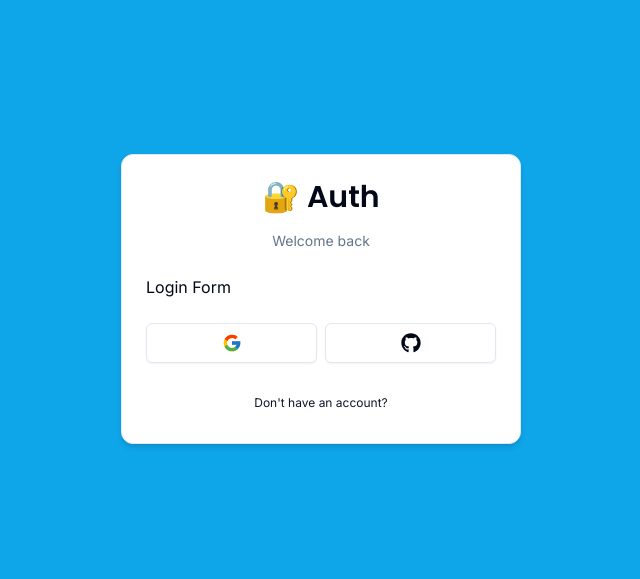
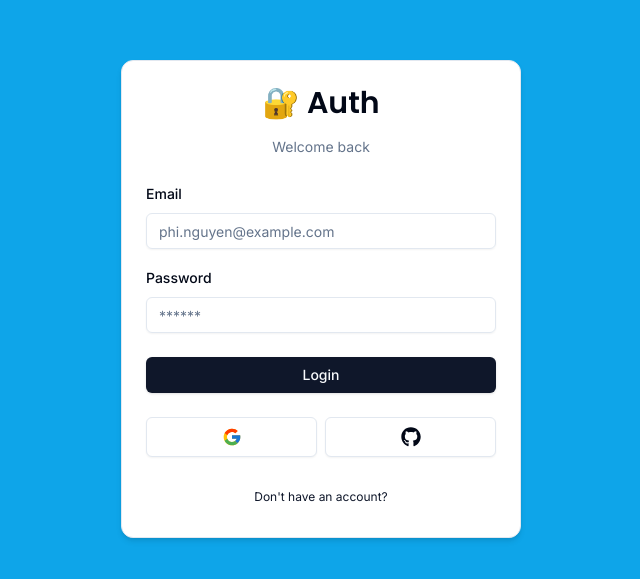
Before and after one commit to phidabezt/next-auth, a Next.js app: page /auth/login in a window 1280 px wide. Shown: the part 101-680 px from the top of the page, without its empty margins (319-959 px from the left). Built offline with nearby package versions, Linux system fonts and the light colour scheme.

Commit message:
add login form

```diff
--- /dev/null
+++ b/components/FormError.tsx
@@ -0,0 +1,16 @@
+import { ExclamationTriangleIcon } from "@radix-ui/react-icons"
+
+interface FormErrorProps {
+  message?: string
+}
+
+export const FormError = ({ message }: FormErrorProps) => {
+  if (!message) return null
+
+  return (
+    <div className="bg-destructive/15 p-3 rounded-md flex items-center gap-x-2 text-destructive">
+      <ExclamationTriangleIcon className="h-4 w-4" />
+      <p>{message}</p>
+    </div>
+  )
+}
--- /dev/null
+++ b/components/FormSuccess.tsx
@@ -0,0 +1,16 @@
+import { CheckCircledIcon } from "@radix-ui/react-icons"
+
+interface FormSuccessProps {
+  message?: string
+}
+
+export const FormSuccess = ({ message }: FormSuccessProps) => {
+  if (!message) return null
+
+  return (
+    <div className="bg-emerald-500/15 p-3 rounded-md flex items-center gap-x-2 text-emerald-500">
+      <CheckCircledIcon className="h-4 w-4" />
+      <p>{message}</p>
+    </div>
+  )
+}
--- a/components/auth/LoginForm.tsx
+++ b/components/auth/LoginForm.tsx
@@ -1,6 +1,38 @@
+"use client"
+
+import * as z from "zod"
+
+import { useForm } from "react-hook-form"
+import { zodResolver } from "@hookform/resolvers/zod"
+
 import { CardWrapper } from "@/components/auth/CardWrapper"
+import { LoginSchema } from "@/schemas"
+import {
+  Form,
+  FormControl,
+  FormField,
+  FormItem,
+  FormLabel,
+  FormMessage,
+} from "@/components/ui/form"
+import { Input } from "@/components/ui/input"
+import { Button } from "@/components/ui/button"
+import { FormError } from "@/components/FormError"
+import { FormSuccess } from "../FormSuccess"
 
 export const LoginForm = () => {
+  const form = useForm<z.infer<typeof LoginSchema>>({
+    resolver: zodResolver(LoginSchema),
+    defaultValues: {
+      email: "",
+      password: "",
+    },
+  })
+
+  const onSubmit = (values: z.infer<typeof LoginSchema>) => {
+    console.log(values)
+  }
+
   return (
     <CardWrapper
       headerLabel="Welcome back"
@@ -8,7 +40,51 @@
       backButtonHref="/auth/register"
       showSocial
     >
-      Login Form
+      <Form {...form}>
+        <form onSubmit={form.handleSubmit(onSubmit)} className="space-y-6">
+          <div className="space-y-4">
+            <FormField
+              control={form.control}
+              name="email"
+              render={({ field }) => (
+                <FormItem>
+                  <FormLabel>Email</FormLabel>
+                  <FormControl>
+                    <Input
+                      {...field}
+                      placeholder="phi.nguyen@example.com"
+                      type="email"
+                    />
+                  </FormControl>
+                  <FormMessage />
+                </FormItem>
+              )}
+            />
+            <FormField
+              control={form.control}
+              name="password"
+              render={({ field }) => (
+                <FormItem>
+                  <FormLabel>Password</FormLabel>
+                  <FormControl>
+                    <Input
+                      {...field}
+                      placeholder="******"
+                      type="password"
+                    />
+                  </FormControl>
+                  <FormMessage />
+                </FormItem>
+              )}
+            />
+          </div>
+          <FormError message=""/>
+          <FormSuccess message=""/>
+          <Button type="submit" className="w-full">
+            Login
+          </Button>
+        </form>
+      </Form>
     </CardWrapper>
   )
 }
--- /dev/null
+++ b/components/ui/form.tsx
@@ -0,0 +1,176 @@
+import * as React from "react"
+import * as LabelPrimitive from "@radix-ui/react-label"
+import { Slot } from "@radix-ui/react-slot"
+import {
+  Controller,
+  ControllerProps,
+  FieldPath,
+  FieldValues,
+  FormProvider,
+  useFormContext,
+} from "react-hook-form"
+
+import { cn } from "@/lib/utils"
+import { Label } from "@/components/ui/label"
+
+const Form = FormProvider
+
+type FormFieldContextValue<
+  TFieldValues extends FieldValues = FieldValues,
+  TName extends FieldPath<TFieldValues> = FieldPath<TFieldValues>
+> = {
+  name: TName
+}
+
+const FormFieldContext = React.createContext<FormFieldContextValue>(
+  {} as FormFieldContextValue
+)
+
+const FormField = <
+  TFieldValues extends FieldValues = FieldValues,
+  TName extends FieldPath<TFieldValues> = FieldPath<TFieldValues>
+>({
+  ...props
+}: ControllerProps<TFieldValues, TName>) => {
+  return (
+    <FormFieldContext.Provider value={{ name: props.name }}>
+      <Controller {...props} />
+    </FormFieldContext.Provider>
+  )
+}
+
+const useFormField = () => {
+  const fieldContext = React.useContext(FormFieldContext)
+  const itemContext = React.useContext(FormItemContext)
+  const { getFieldState, formState } = useFormContext()
+
+  const fieldState = getFieldState(fieldContext.name, formState)
+
+  if (!fieldContext) {
+    throw new Error("useFormField should be used within <FormField>")
+  }
+
+  const { id } = itemContext
+
+  return {
+    id,
+    name: fieldContext.name,
+    formItemId: `${id}-form-item`,
+    formDescriptionId: `${id}-form-item-description`,
+    formMessageId: `${id}-form-item-message`,
+    ...fieldState,
+  }
+}
+
+type FormItemContextValue = {
+  id: string
+}
+
+const FormItemContext = React.createContext<FormItemContextValue>(
+  {} as FormItemContextValue
+)
+
+const FormItem = React.forwardRef<
+  HTMLDivElement,
+  React.HTMLAttributes<HTMLDivElement>
+>(({ className, ...props }, ref) => {
+  const id = React.useId()
+
+  return (
+    <FormItemContext.Provider value={{ id }}>
+      <div ref={ref} className={cn("space-y-2", className)} {...props} />
+    </FormItemContext.Provider>
+  )
+})
+FormItem.displayName = "FormItem"
+
+const FormLabel = React.forwardRef<
+  React.ElementRef<typeof LabelPrimitive.Root>,
+  React.ComponentPropsWithoutRef<typeof LabelPrimitive.Root>
+>(({ className, ...props }, ref) => {
+  const { error, formItemId } = useFormField()
+
+  return (
+    <Label
+      ref={ref}
+      className={cn(error && "text-destructive", className)}
+      htmlFor={formItemId}
+      {...props}
+    />
+  )
+})
+FormLabel.displayName = "FormLabel"
+
+const FormControl = React.forwardRef<
+  React.ElementRef<typeof Slot>,
+  React.ComponentPropsWithoutRef<typeof Slot>
+>(({ ...props }, ref) => {
+  const { error, formItemId, formDescriptionId, formMessageId } = useFormField()
+
+  return (
+    <Slot
+      ref={ref}
+      id={formItemId}
+      aria-describedby={
+        !error
+          ? `${formDescriptionId}`
+          : `${formDescriptionId} ${formMessageId}`
+      }
+      aria-invalid={!!error}
+      {...props}
+    />
+  )
+})
+FormControl.displayName = "FormControl"
+
+const FormDescription = React.forwardRef<
+  HTMLParagraphElement,
+  React.HTMLAttributes<HTMLParagraphElement>
+>(({ className, ...props }, ref) => {
+  const { formDescriptionId } = useFormField()
+
+  return (
+    <p
+      ref={ref}
+      id={formDescriptionId}
+      className={cn("text-[0.8rem] text-muted-foreground", className)}
+      {...props}
+    />
+  )
+})
+FormDescription.displayName = "FormDescription"
+
+const FormMessage = React.forwardRef<
+  HTMLParagraphElement,
+  React.HTMLAttributes<HTMLParagraphElement>
+>(({ className, children, ...props }, ref) => {
+  const { error, formMessageId } = useFormField()
+  const body = error ? String(error?.message) : children
+
+  if (!body) {
+    return null
+  }
+
+  return (
+    <p
+      ref={ref}
+      id={formMessageId}
+      className={cn("text-[0.8rem] font-medium text-destructive", className)}
+      {...props}
+    >
+      {body}
+    </p>
+  )
+})
+FormMessage.displayName = "FormMessage"
+
+export {
+  useFormField,
+  Form,
+  FormItem,
+  FormLabel,
+  FormControl,
+  FormDescription,
+  FormMessage,
+  FormField,
+}
--- /dev/null
+++ b/components/ui/input.tsx
@@ -0,0 +1,25 @@
+import * as React from "react"
+
+import { cn } from "@/lib/utils"
+
+export interface InputProps
+  extends React.InputHTMLAttributes<HTMLInputElement> {}
+
+const Input = React.forwardRef<HTMLInputElement, InputProps>(
+  ({ className, type, ...props }, ref) => {
+    return (
+      <input
+        type={type}
+        className={cn(
+          "flex h-9 w-full rounded-md border border-input bg-transparent px-3 py-1 text-sm shadow-sm transition-colors file:border-0 file:bg-transparent file:text-sm file:font-medium placeholder:text-muted-foreground focus-visible:outline-none focus-visible:ring-1 focus-visible:ring-ring disabled:cursor-not-allowed disabled:opacity-50",
+          className
+        )}
+        ref={ref}
+        {...props}
+      />
+    )
+  }
+)
+Input.displayName = "Input"
+
+export { Input }
--- /dev/null
+++ b/components/ui/label.tsx
@@ -0,0 +1,26 @@
+"use client"
+
+import * as React from "react"
+import * as LabelPrimitive from "@radix-ui/react-label"
+import { cva, type VariantProps } from "class-variance-authority"
+
+import { cn } from "@/lib/utils"
+
+const labelVariants = cva(
+  "text-sm font-medium leading-none peer-disabled:cursor-not-allowed peer-disabled:opacity-70"
+)
+
+const Label = React.forwardRef<
+  React.ElementRef<typeof LabelPrimitive.Root>,
+  React.ComponentPropsWithoutRef<typeof LabelPrimitive.Root> &
+    VariantProps<typeof labelVariants>
+>(({ className, ...props }, ref) => (
+  <LabelPrimitive.Root
+    ref={ref}
+    className={cn(labelVariants(), className)}
+    {...props}
+  />
+))
+Label.displayName = LabelPrimitive.Root.displayName
+
+export { Label }
--- a/package.json
+++ b/package.json
@@ -9,16 +9,20 @@
     "lint": "next lint"
   },
   "dependencies": {
+    "@hookform/resolvers": "^3.3.4",
     "@radix-ui/react-icons": "^1.3.0",
+    "@radix-ui/react-label": "^2.0.2",
     "@radix-ui/react-slot": "^1.0.2",
     "class-variance-authority": "^0.7.0",
     "clsx": "^2.1.0",
     "next": "14.0.4",
     "react": "^18",
     "react-dom": "^18",
+    "react-hook-form": "^7.51.2",
     "react-icons": "^5.0.1",
     "tailwind-merge": "^2.2.0",
-    "tailwindcss-animate": "^1.0.7"
+    "tailwindcss-animate": "^1.0.7",
+    "zod": "^3.22.4"
   },
   "devDependencies": {
     "@types/node": "^20",
--- /dev/null
+++ b/schemas/index.ts
@@ -0,0 +1,10 @@
+import * as z from "zod"
+
+export const LoginSchema = z.object({
+  email: z.string().email({
+    message: "Email is required"
+  }),
+  password: z.string().min(1, {
+    message: "Password is required",
+  }),
+})
```
Also changed, not shown: 1 other file (tests, documents, lock files or other folders).
